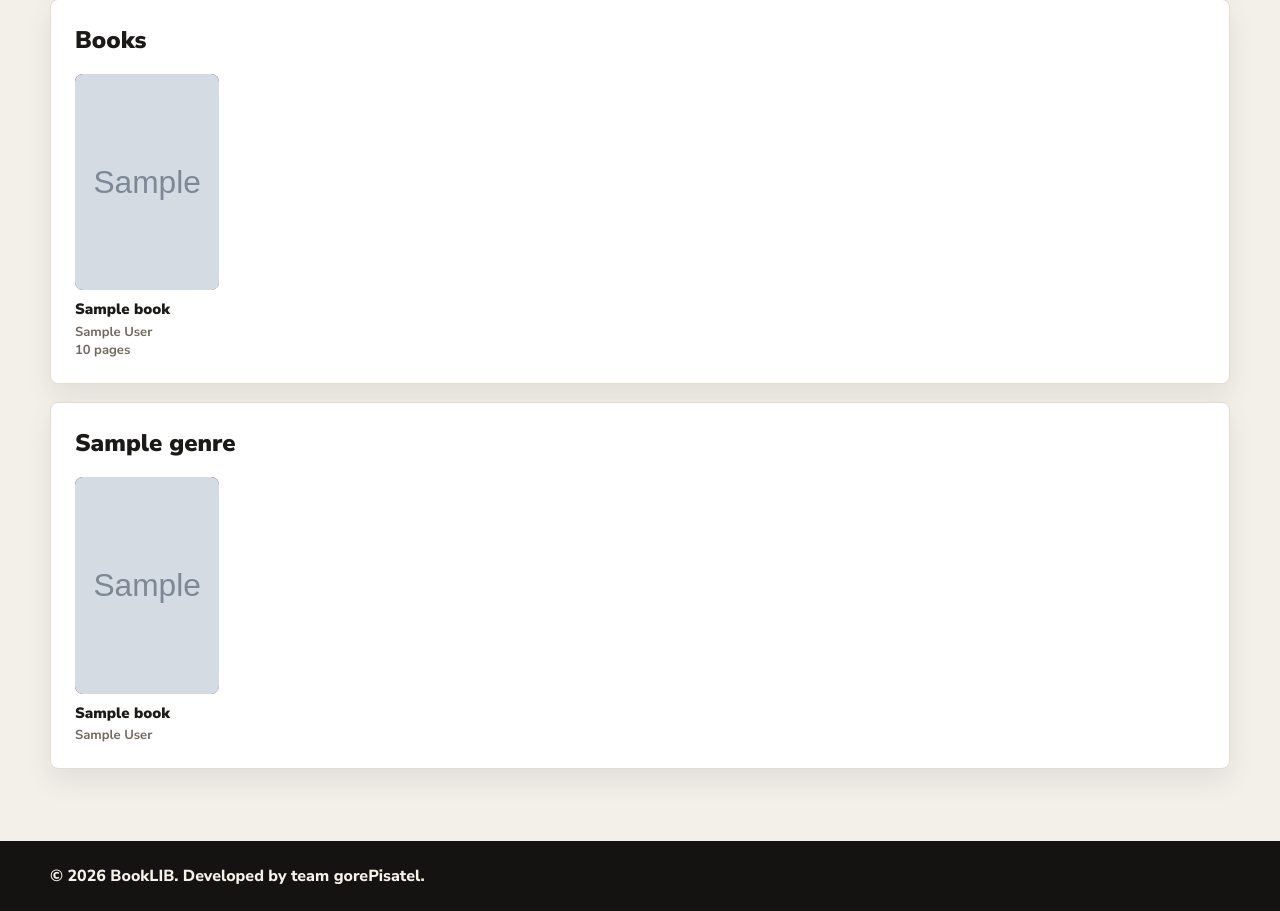
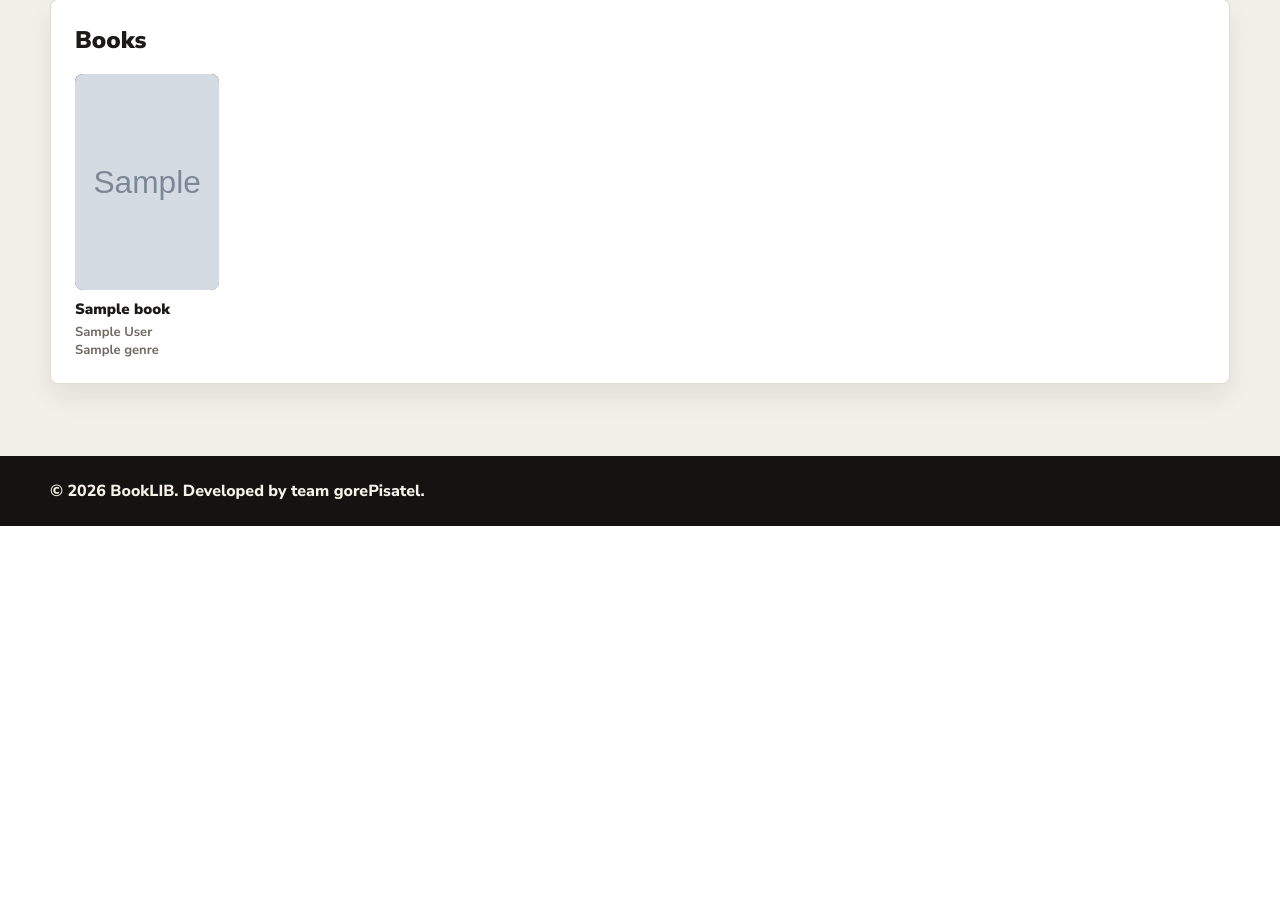
Before and after one commit to gorePisatel/Online-Reading-Tracker, a Django app: page / in a window 1280 px wide. Shown: the part 346-1257 px from the top of the page. After the commit the page ends 872 px from the top, so only its background shows below. Run offline with Django 5.2, Linux system fonts and the light colour scheme; tables that the repository leaves empty hold one stand-in row (values such as "Sample post"); grey boxes marked "Sample" are stand-in pictures.

Commit message:
Update profile settings and book catalog

```diff
--- a/apps/library/views.py
+++ b/apps/library/views.py
@@ -8,55 +8,53 @@ from apps.library.forms import BookForm
 
 
 def book_list(request):
-    books = Book.objects.select_related("genre").all()
-    genres = Genre.objects.all()
+    books = Book.objects.select_related("genre").order_by("title")
+    genres = Genre.objects.all().order_by("name")
 
-    search = request.GET.get("search")
-    genre = request.GET.get("genre")
+    search = request.GET.get("search", "").strip()
+    selected_genre_id = request.GET.get("genre", "").strip()
 
     if search:
         books = books.filter(title__icontains=search)
 
-    if genre:
-        books = books.filter(genre_id=genre)
-
-    books_by_genre = []
-    for genre_item in genres:
-        genre_books = books.filter(genre=genre_item)
-        if genre_books.exists():
-            books_by_genre.append((genre_item, genre_books[:6]))
+    if selected_genre_id and selected_genre_id.isdigit():
+        books = books.filter(genre_id=int(selected_genre_id))
+    else:
+        selected_genre_id = ""
 
     user_progress = []
+
     if request.user.is_authenticated:
-
         user_progress = (
             ReadingProgress.objects
             .filter(user=request.user, status="reading")
-            .select_related("book", "book__genre")[:6]
+            .select_related("book", "book__genre")
+            .order_by("-updated_at")[:6]
         )
 
     context = {
         "books": books,
         "genres": genres,
-        "books_by_genre": books_by_genre,
         "user_progress": user_progress,
-        "selected_genre": genre,
-        "search_query": search or "",
+        "selected_genre_id": selected_genre_id,
+        "search_query": search,
     }
 
     return render(request, "library/book_list.html", context)
 
 
 def book_detail(request, pk):
-    book = get_object_or_404(Book, id=pk)
-    context = {"book": book}
+    book = get_object_or_404(Book, pk=pk)
+
+    context = {
+        "book": book,
+    }
 
     return render(request, "library/book_detail.html", context)
 
 
 @login_required
 def book_create(request):
-
     if request.method == "POST":
         form = BookForm(request.POST, request.FILES)
 
@@ -71,14 +69,16 @@ def book_create(request):
     else:
         form = BookForm()
 
-    context = {"form": form}
+    context = {
+        "form": form,
+    }
 
     return render(request, "library/book_form.html", context)
 
 
 @login_required
 def book_update(request, pk):
-    book = get_object_or_404(Book, id=pk)
+    book = get_object_or_404(Book, pk=pk)
 
     if request.method == "POST":
         form = BookForm(request.POST, request.FILES, instance=book)
@@ -92,14 +92,17 @@ def book_update(request, pk):
     else:
         form = BookForm(instance=book)
 
-    context = {"book": book}
+    context = {
+        "book": book,
+        "form": form,
+    }
 
     return render(request, "library/book_form.html", context)
 
 
 @login_required
 def book_delete(request, pk):
-    book = get_object_or_404(Book, id=pk)
+    book = get_object_or_404(Book, pk=pk)
 
     if request.method == "POST":
         book.delete()
@@ -107,22 +110,8 @@ def book_delete(request, pk):
         messages.success(request, "Book deleted successfully.")
         return redirect("book_list")
 
-    context = {"book": book}
+    context = {
+        "book": book,
+    }
 
     return render(request, "library/book_confirm_delete.html", context)
-
-
-def book_detail(request, pk):
-
-    book = get_object_or_404(
-        Book,
-        pk=pk
-    )
-
-    return render(
-        request,
-        "library/book_detail.html",
-        {
-            "book": book
-        }
-    )
--- a/apps/users/forms.py
+++ b/apps/users/forms.py
@@ -50,8 +50,6 @@ class UserSettingsForm(ModelForm):
         model = UserSettings
         fields = [
             "theme",
-            "is_private",
-            "notifications_enabled",
         ]
 
 
--- a/templates/library/book_list.html
+++ b/templates/library/book_list.html
@@ -8,7 +8,11 @@
         <p class="eyebrow">BookLIB catalog</p>
         <h1>All Books</h1>
     </div>
+
     <form method="GET" action="{% url 'book_list' %}" class="search-form">
+        {% if selected_genre_id %}
+            <input type="hidden" name="genre" value="{{ selected_genre_id }}">
+        {% endif %}
         <input type="text" name="search" value="{{ search_query }}" placeholder="Search by title...">
         <button type="submit" class="btn-accent">Search</button>
     </form>
@@ -18,16 +22,24 @@
     <div class="section-title">
         <h2>Genres</h2>
     </div>
+
     <div class="genre-list">
-        <a href="{% url 'book_list' %}" class="genre-chip {% if not selected_genre %}active{% endif %}">All Genres</a>
+        <a
+            href="{% url 'book_list' %}{% if search_query %}?search={{ search_query|urlencode }}{% endif %}"
+            class="genre-chip {% if not selected_genre_id %}active{% endif %}"
+        >
+            All Genres
+        </a>
+
         {% for genre in genres %}
-            <a href="{% url 'book_list' %}?genre={{ genre.id }}" class="genre-chip {% if selected_genre == genre.id|stringformat:'s' %}active{% endif %}">
+            <a
+                href="{% url 'book_list' %}?{% if search_query %}search={{ search_query|urlencode }}&{% endif %}genre={{ genre.id }}"
+                class="genre-chip {% if selected_genre_id == genre.id|stringformat:'s' %}active{% endif %}"
+            >
                 {{ genre.name }}
             </a>
         {% empty %}
-            <span class="genre-chip">Classics</span>
-            <span class="genre-chip">Fiction</span>
-            <span class="genre-chip">Science</span>
+            <span class="muted-text">No genres yet.</span>
         {% endfor %}
     </div>
 </section>
@@ -36,42 +48,72 @@
     <div class="section-title">
         <h2>Books</h2>
     </div>
+
     <div class="book-grid">
         {% for book in books %}
-            <a href="{% url 'book_detail' book.id %}" class="book-card">
+            <article class="book-card">
+                <button
+                    type="button"
+                    class="book-card-button"
+                    data-book-modal="book-modal-{{ book.id }}"
+                    aria-label="Open short description for {{ book.title }}"
+                >
                     {% if book.cover %}
                         <img src="{{ book.cover.url }}" alt="{{ book.title }}" class="book-cover">
                     {% else %}
                         <div class="book-cover-placeholder"></div>
                     {% endif %}
+                </button>
+
                 <div class="book-info">
+                    <button
+                        type="button"
+                        class="book-title-button"
+                        data-book-modal="book-modal-{{ book.id }}"
+                    >
                         <h4>{{ book.title }}</h4>
+                    </button>
+
                     <p>{{ book.author_name }}</p>
-                    <p>{{ book.total_pages }} pages</p>
+                    <p>{{ book.genre.name }}</p>
                 </div>
+
+                <dialog class="book-modal" id="book-modal-{{ book.id }}">
+                    <div class="book-modal-content">
+                        <button type="button" class="book-modal-close" data-book-modal-close>
+                            ×
+                        </button>
+
+                        <div class="book-modal-layout">
+                            <div>
+                                {% if book.cover %}
+                                    <img src="{{ book.cover.url }}" alt="{{ book.title }}" class="book-modal-cover">
+                                {% else %}
+                                    <div class="book-cover-placeholder book-modal-cover"></div>
+                                {% endif %}
+                            </div>
+
+                            <div>
+                                <p class="eyebrow">{{ book.genre.name }}</p>
+                                <h2>{{ book.title }}</h2>
+                                <h3>{{ book.author_name }}</h3>
+
+                                <p class="book-modal-description">
+                                    {{ book.description|default:"No description available yet."|truncatewords:45 }}
+                                </p>
+
+                                <p class="muted-text">{{ book.total_pages }} pages</p>
+
+                                <a href="{% url 'book_detail' book.id %}" class="btn-accent book-modal-link">
+                                    Open full page
                                 </a>
-        {% empty %}
-            <div class="book-card">
-                <div class="book-cover-placeholder"></div>
-                <div class="book-info">
-                    <h4>The Great Gatsby</h4>
-                    <p>F. Scott Fitzgerald</p>
                             </div>
                         </div>
-            <div class="book-card">
-                <div class="book-cover-placeholder"></div>
-                <div class="book-info">
-                    <h4>180°C: Culinary Arts</h4>
-                    <p>Chef Master</p>
                     </div>
-            </div>
-            <div class="book-card">
-                <div class="book-cover-placeholder"></div>
-                <div class="book-info">
-                    <h4>To Kill a Mockingbird</h4>
-                    <p>Harper Lee</p>
-                </div>
-            </div>
+                </dialog>
+            </article>
+        {% empty %}
+            <p class="muted-text">No books found.</p>
         {% endfor %}
     </div>
 </section>
@@ -81,6 +123,7 @@
         <div class="section-title">
             <h2>Continue Reading</h2>
         </div>
+
         <div class="book-grid">
             {% for item in user_progress %}
                 <a href="{% url 'book_detail' item.book.id %}" class="book-card">
@@ -89,6 +132,7 @@
                     {% else %}
                         <div class="book-cover-placeholder"></div>
                     {% endif %}
+
                     <div class="book-info">
                         <h4>{{ item.book.title }}</h4>
                         <p>Current Page: {{ item.current_page }}</p>
@@ -101,27 +145,34 @@
     </section>
 {% endif %}
 
-{% for genre_item, genre_books in books_by_genre %}
-    <section class="content-box">
-        <div class="section-title">
-            <h2>{{ genre_item.name }}</h2>
-        </div>
-        <div class="book-grid">
-            {% for book in genre_books %}
-                <a href="{% url 'book_detail' book.id %}" class="book-card">
-                    {% if book.cover %}
-                        <img src="{{ book.cover.url }}" alt="{{ book.title }}" class="book-cover">
-                    {% else %}
-                        <div class="book-cover-placeholder"></div>
-                    {% endif %}
-                    <div class="book-info">
-                        <h4>{{ book.title }}</h4>
-                        <p>{{ book.author_name }}</p>
-                    </div>
-                </a>
-            {% endfor %}
-        </div>
-    </section>
-{% endfor %}
+<script>
+    document.addEventListener("click", function (event) {
+        const openButton = event.target.closest("[data-book-modal]");
 
+        if (openButton) {
+            const modalId = openButton.getAttribute("data-book-modal");
+            const modal = document.getElementById(modalId);
+
+            if (modal) {
+                if (typeof modal.showModal === "function") {
+                    modal.showModal();
+                } else {
+                    modal.setAttribute("open", "open");
+                }
+            }
+        }
+
+        if (event.target.matches("[data-book-modal-close]")) {
+            const modal = event.target.closest("dialog");
+
+            if (modal) {
+                modal.close();
+            }
+        }
+
+        if (event.target.classList.contains("book-modal")) {
+            event.target.close();
+        }
+    });
+</script>
 {% endblock %}
```
Also changed, not shown: static/css/style.css (+103 -0 lines), templates/users/profile.html (+8 -9 lines), media/covers/Снимок_экрана_2026-07-08_215801.png (added), media/covers/Снимок_экрана_2026-07-08_215937.png (added), media/covers/Снимок_экрана_2026-07-08_220632.png (added). Lines whose indentation alone changed are shown as unchanged.
